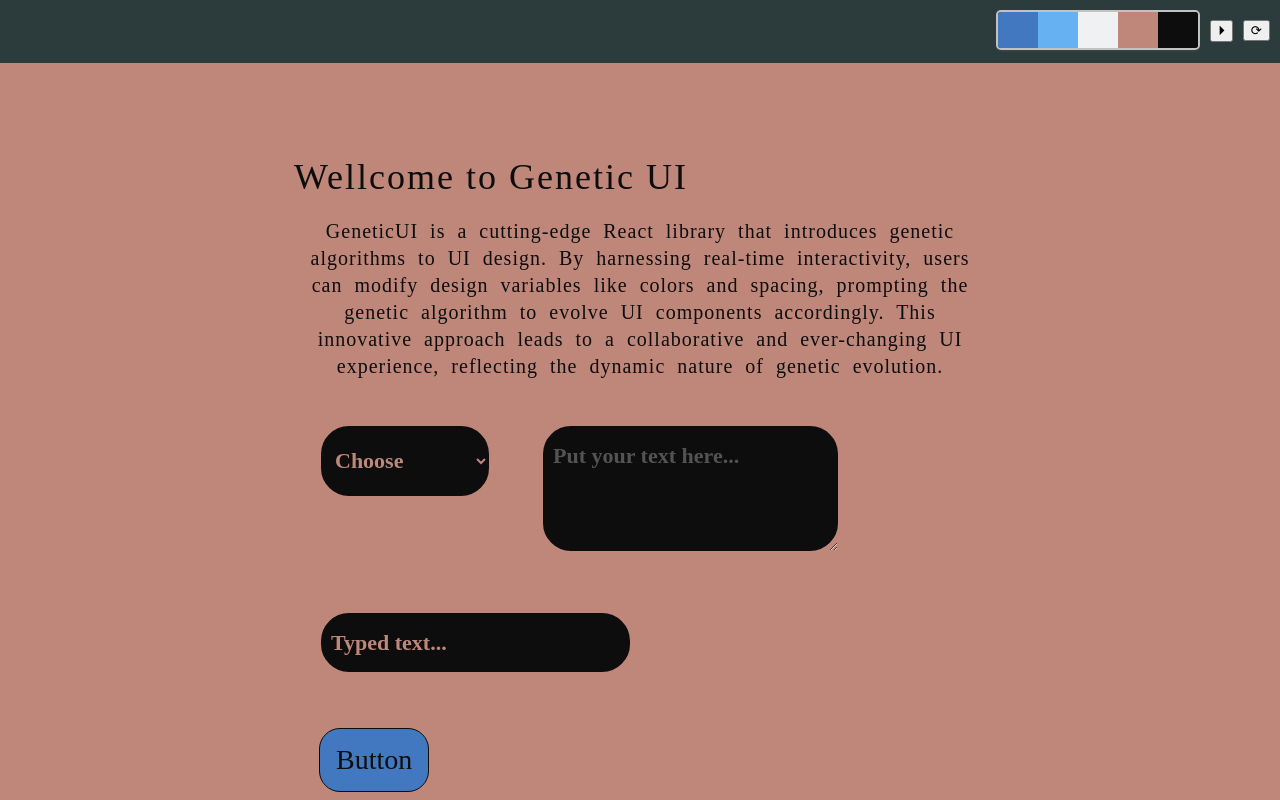
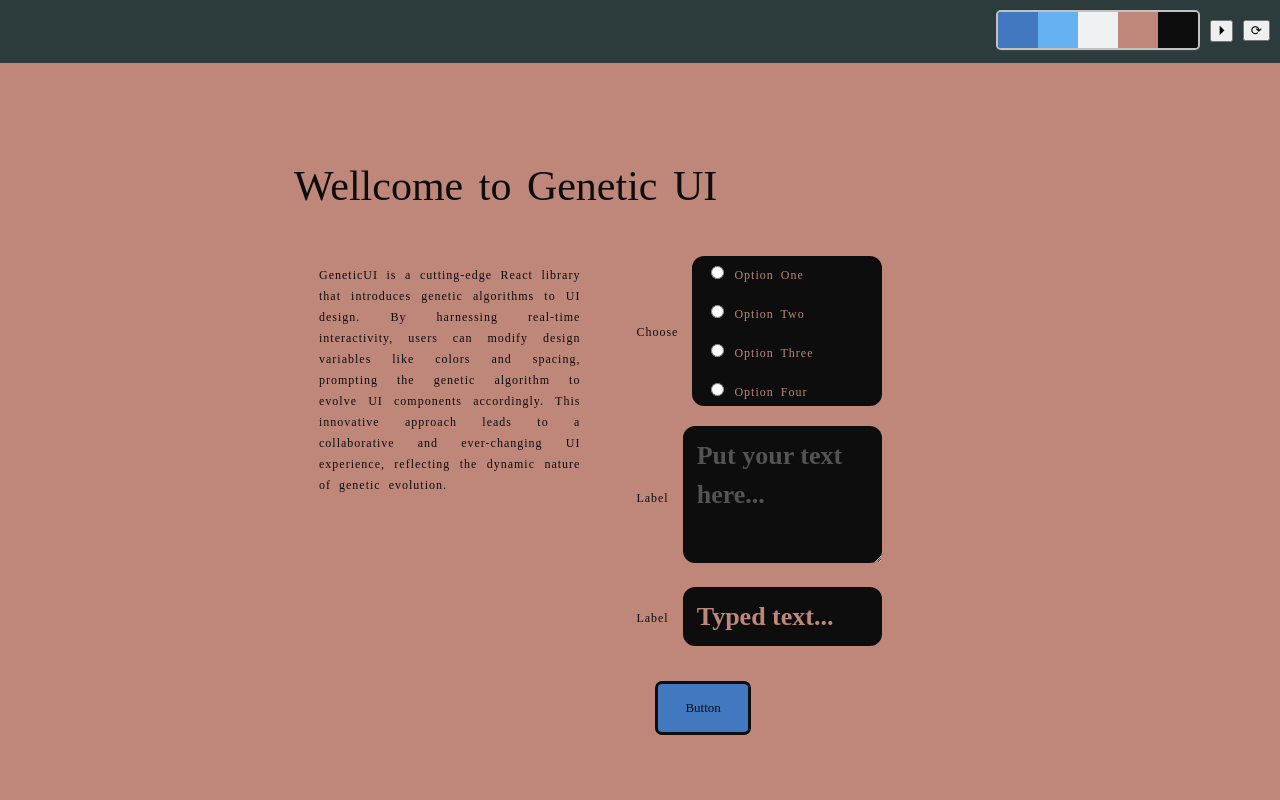
Before and after one commit to geanjunior/genui, a React (Vite) app: page / in a window 1280 px wide. Built offline with nearby package versions, Linux system fonts and the light colour scheme.

Commit message:
Creating a SecondSection as a variation to GenSection

```diff
--- a/src/App.tsx
+++ b/src/App.tsx
@@ -63,10 +63,13 @@ function App() {
       <section style={{ position: "absolute", top: "63px", bottom: 0, right: 0, left: 0 }}>
         <GenLayout>
           <GenHeader>Wellcome to Genetic UI</GenHeader>
+          <GenSection>
             <GenParagraph>
               GeneticUI is a cutting-edge React library that introduces genetic algorithms to UI design. By harnessing real-time interactivity, users can modify design variables like colors and spacing, prompting the genetic algorithm to evolve UI components accordingly. This innovative approach leads to a collaborative and ever-changing UI experience, reflecting the dynamic nature of genetic evolution.
             </GenParagraph>
-          <GenSection>
+
+            <form>
+              <GenSection sectionType={DnaSequence.SecondSection}>
                 <GenSelectInput id="selector" label="Choose" style={{ width: "100%" }}
                   //placeholder="Choose one option..."
                   onChange={(evt: React.ChangeEvent<GenSelectInputElement>) => { console.log(evt.target.value); }}>
@@ -89,9 +92,12 @@ function App() {
                   value={'Typed text...'}
                   onChange={(evt: React.ChangeEvent<GenTextInputElement>) => { console.log(evt.target.value); }} />
               </GenSection>
+
               <GenSectionAlignment>
                 <GenButton onClick={() => setTimeout(() => alert("Button was clicked!"), 0)}>Button</GenButton>
               </GenSectionAlignment>
+            </form>
+          </GenSection>
         </GenLayout>
       </section>
     </>
--- a/src/genetic/components/section-alignment.tsx
+++ b/src/genetic/components/section-alignment.tsx
@@ -4,28 +4,26 @@ import React from "react";
 
 
 interface GenSectionAlignmentProps extends React.DetailedHTMLProps<React.HTMLAttributes<HTMLElement>, HTMLElement> {
-
+  childStyle?: React.CSSProperties
 }
 
-const GenSectionAlignment = ({ children, style, ...props }: GenSectionAlignmentProps) => {
+const GenSectionAlignment = ({ children, style, childStyle, ...props }: GenSectionAlignmentProps) => {
   const [designSystemDna] = useDesignSystemDna();
   const [stylePhen, setStylePhen] = useState<React.CSSProperties | GenSectionAlignmentStylePhenotype>();
-  const [childStyle, setChildStyle] = useState<React.CSSProperties>();
+  const [_childStyle, setChildStyle] = useState<React.CSSProperties>();
 
   useEffect(() => {
     if (designSystemDna) {
       const sectionPhenotype = designSystemDna.phenotypes[DnaSequence.Section] as GenSectionAlignmentPhenotype;
-      const childStyle = { display: 'inline-block', verticalAlign: 'text-top' };
+      const defaultChildStyle = { display: 'inline-block', verticalAlign: 'text-top' };
 
-      setStylePhen({ ...sectionPhenotype.section, ...style });
-      setChildStyle({ ...sectionPhenotype.child, ...childStyle });
+      setStylePhen({ ...sectionPhenotype.section, ...{ boxSizing: 'border-box', width: '100%' }, ...style });
+      setChildStyle({ ...sectionPhenotype.child, ...defaultChildStyle, ...childStyle });
     }
-  }, [style, designSystemDna]);
+  }, [style, childStyle, designSystemDna]);
 
-  return <section style={{ padding: 0 }} {...props}>
-    {<div style={{ ...stylePhen }}>
-      {React.Children.map(children, child => <div style={childStyle}>{child}</div>)}
-    </div>}
+  return <section style={{ padding: 0, ...stylePhen }} {...props}>
+    {React.Children.map(children, child => <div style={_childStyle}>{child}</div>)}
   </section>
 }
 
--- a/src/genetic/components/section.tsx
+++ b/src/genetic/components/section.tsx
@@ -2,12 +2,11 @@ import { useEffect, useState } from "react";
 import { GenSectionPhenotype, DnaSequence, useDesignSystemDna, GenSectionStylePhenotype, GenSectionAlignment } from "../../genetic";
 import React from "react";
 
-
 interface GenSectionProps extends React.DetailedHTMLProps<React.HTMLAttributes<HTMLElement>, HTMLElement> {
-
+  sectionType?: DnaSequence.Section | DnaSequence.SecondSection
 }
 
-const GenSection = ({ children, style, ...props }: GenSectionProps) => {
+const GenSection = ({ sectionType, children, style, ...props }: GenSectionProps) => {
   const [designSystemDna] = useDesignSystemDna();
   const [stylePhen, setStylePhen] = useState<React.CSSProperties | GenSectionStylePhenotype>();
   const [childStyle, setChildStyle] = useState<React.CSSProperties>();
@@ -16,18 +15,18 @@ const GenSection = ({ children, style, ...props }: GenSectionProps) => {
 
   useEffect(() => {
     if (designSystemDna) {
-      const sectionPhenotype = designSystemDna.phenotypes[DnaSequence.Section] as GenSectionPhenotype;
+      const sectionPhenotype = designSystemDna.phenotypes[sectionType || DnaSequence.Section] as GenSectionPhenotype;
       let sectionStyle = { padding: 0 };
       let childStyle = { display: 'inline-block', verticalAlign: 'text-top' };
 
       switch (sectionPhenotype.variation) {
         case 1:
           sectionStyle = { ...sectionStyle, ...{ display: 'flex' } };
-          childStyle = { ...childStyle, ...{ display: 'flex', flex: 1, flexBasis: '100%' } };
+          childStyle = { ...childStyle, ...{ display: 'flex', flex: 1, width  : '100%' } };
           break;
-        default:
-          childStyle = { ...childStyle, ...{ width: `${[100, 45, 28][sectionPhenotype.columns - 1]}%`, boxSizing: 'border-box' } };
-          break;
+          default:
+            childStyle = { ...childStyle, ...{ width: `${[100, 45, 28][sectionPhenotype.columns - 1]}%`, boxSizing: 'border-box' } };
+            break;
       }
 
       setVariation(sectionPhenotype.variation);
@@ -35,9 +34,9 @@ const GenSection = ({ children, style, ...props }: GenSectionProps) => {
       setStylePhen({ ...sectionPhenotype.section, ...sectionStyle, ...style });
       setChildStyle({ ...sectionPhenotype.child, ...childStyle });
     }
-  }, [style, designSystemDna]);
+  }, [style, sectionType, designSystemDna]);
 
-  return <section style={{padding: 0}} {...props}>
+  return <section style={{padding: 0, width: '100%', boxSizing: 'border-box'}} {...props}>
     {(() => {
       switch (_variation) {
         case 1:
@@ -53,7 +52,7 @@ const GenSection = ({ children, style, ...props }: GenSectionProps) => {
             return rows;
           })()
         default:
-          return <GenSectionAlignment {...props}>{children}</GenSectionAlignment>;
+          return <GenSectionAlignment childStyle={childStyle} {...props}>{children}</GenSectionAlignment>;
       }
     })()}
   </section>
--- a/src/genetic/dna.ts
+++ b/src/genetic/dna.ts
@@ -30,7 +30,8 @@ const parsePhenotypes = (genotypes: number[][]) => {
     map[DnaSequence.Typography] = parseToTypographyPhenotype(genotypes);
     map[DnaSequence.Layout] = parseToLayoutPhenotype(genotypes, map);
     map[DnaSequence.SectionAlignment] = parseToSectionAlignmentPhenotype(genotypes);
-    map[DnaSequence.Section] = parseToSectionPhenotype(genotypes);
+    map[DnaSequence.Section] = parseToSectionPhenotype(genotypes, DnaSequence.Section);
+    map[DnaSequence.SecondSection] = parseToSectionPhenotype(genotypes, DnaSequence.SecondSection);
     map[DnaSequence.Header] = parseToHeaderPhenotype(genotypes, map);
     map[DnaSequence.Paragraph] = parseToParagraphPhenotype(genotypes, map);
     map[DnaSequence.Button] = parseToButtonPhenotype(genotypes, map);
--- a/src/genetic/genotypes/generators.ts
+++ b/src/genetic/genotypes/generators.ts
@@ -28,6 +28,7 @@ enum DnaSequence {
   Layout,
   SectionAlignment,
   Section,
+  SecondSection,
   Header,
   Paragraph,
   Button,
@@ -44,6 +45,7 @@ const genotypeSequenceMap = ((): GenotypeSchemas[][] => {
   map[DnaSequence.Layout] = mountLayoutSchema();
   map[DnaSequence.SectionAlignment] = mountSectionAlignmentSchema();
   map[DnaSequence.Section] = mountSectionSchema();
+  map[DnaSequence.SecondSection] = mountSectionSchema();
   map[DnaSequence.Header] = mountHeaderGenotypeSchema();
   map[DnaSequence.Paragraph] = mountParagraphGenotypeSchema();
   map[DnaSequence.Button] = mountButtonGenotypeSchema();
--- a/src/genetic/phenotypes/index.ts
+++ b/src/genetic/phenotypes/index.ts
@@ -4,6 +4,7 @@ export * from "./typography";
 export * from "./layout";
 export * from "./section-alignment";
 export * from "./section";
+export * from "./second-section";
 export * from "./header";
 export * from "./paragraph";
 export * from "./button";
--- /dev/null
+++ b/src/genetic/phenotypes/second-section.ts
@@ -0,0 +1,12 @@
+import { DnaSequence, GenSectionPhenotype, parseToSectionPhenotype } from "..";
+
+const parseToSecondSectionPhenotype = (
+  genotypes: number[][],
+  sectionType: DnaSequence.Section | DnaSequence.SecondSection = DnaSequence.Section
+): GenSectionPhenotype => {
+  return parseToSectionPhenotype(genotypes, sectionType)
+}
+
+export {
+  parseToSecondSectionPhenotype
+}
--- a/src/genetic/phenotypes/section.ts
+++ b/src/genetic/phenotypes/section.ts
@@ -19,10 +19,11 @@ interface GenSectionPhenotype extends GenSectionAlignmentPhenotype {
 }
 
 const parseToSectionPhenotype = (
-  genotypes: number[][]
+  genotypes: number[][],
+  sectionType: DnaSequence.Section | DnaSequence.SecondSection
 ): GenSectionPhenotype => {
 
-  const sectionGens = genotypes[DnaSequence.Section];
+  const sectionGens = genotypes[sectionType];
 
   let i = 0;
   let variation = 1;
```
Lines whose indentation alone changed are shown as unchanged.
